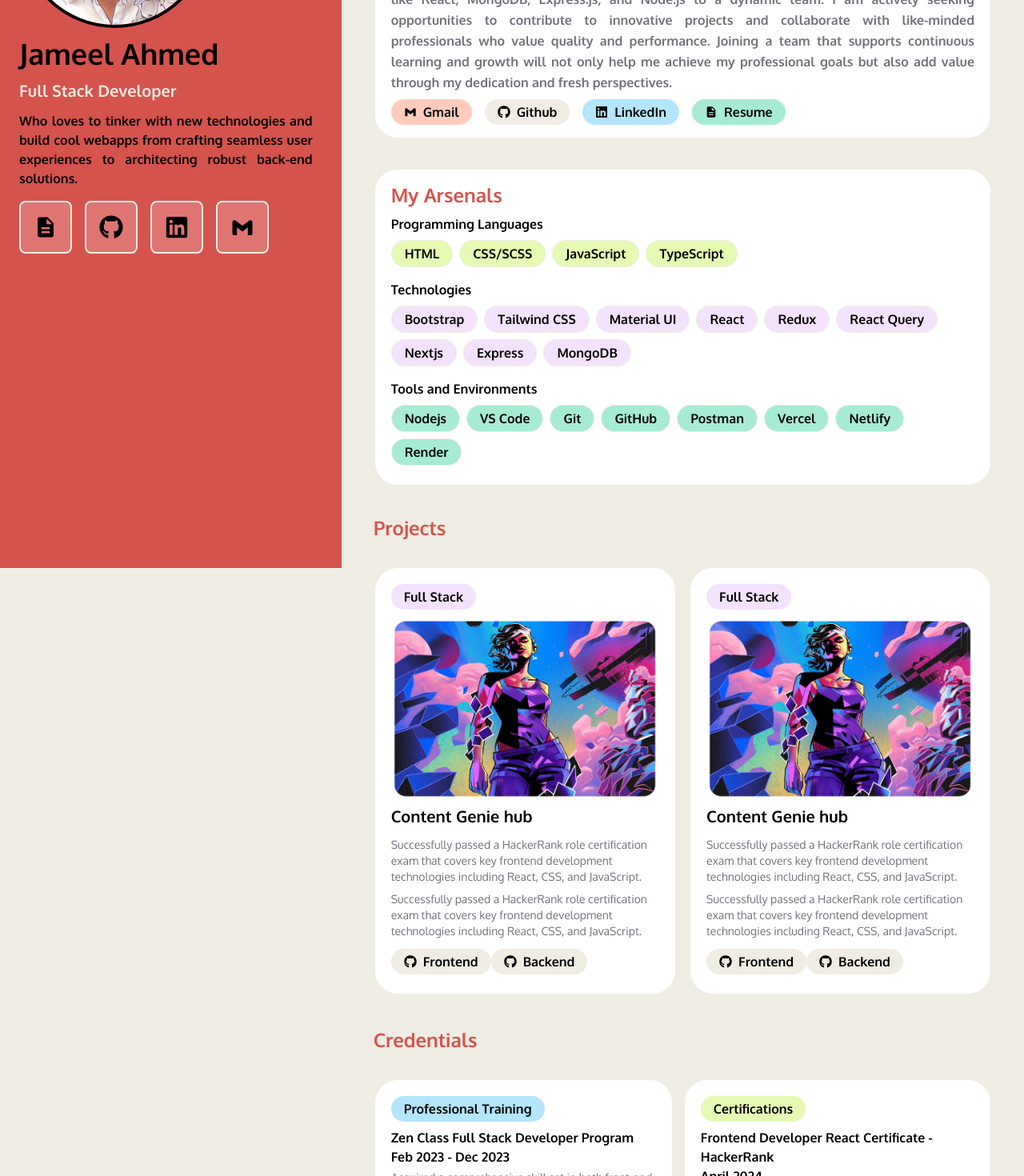
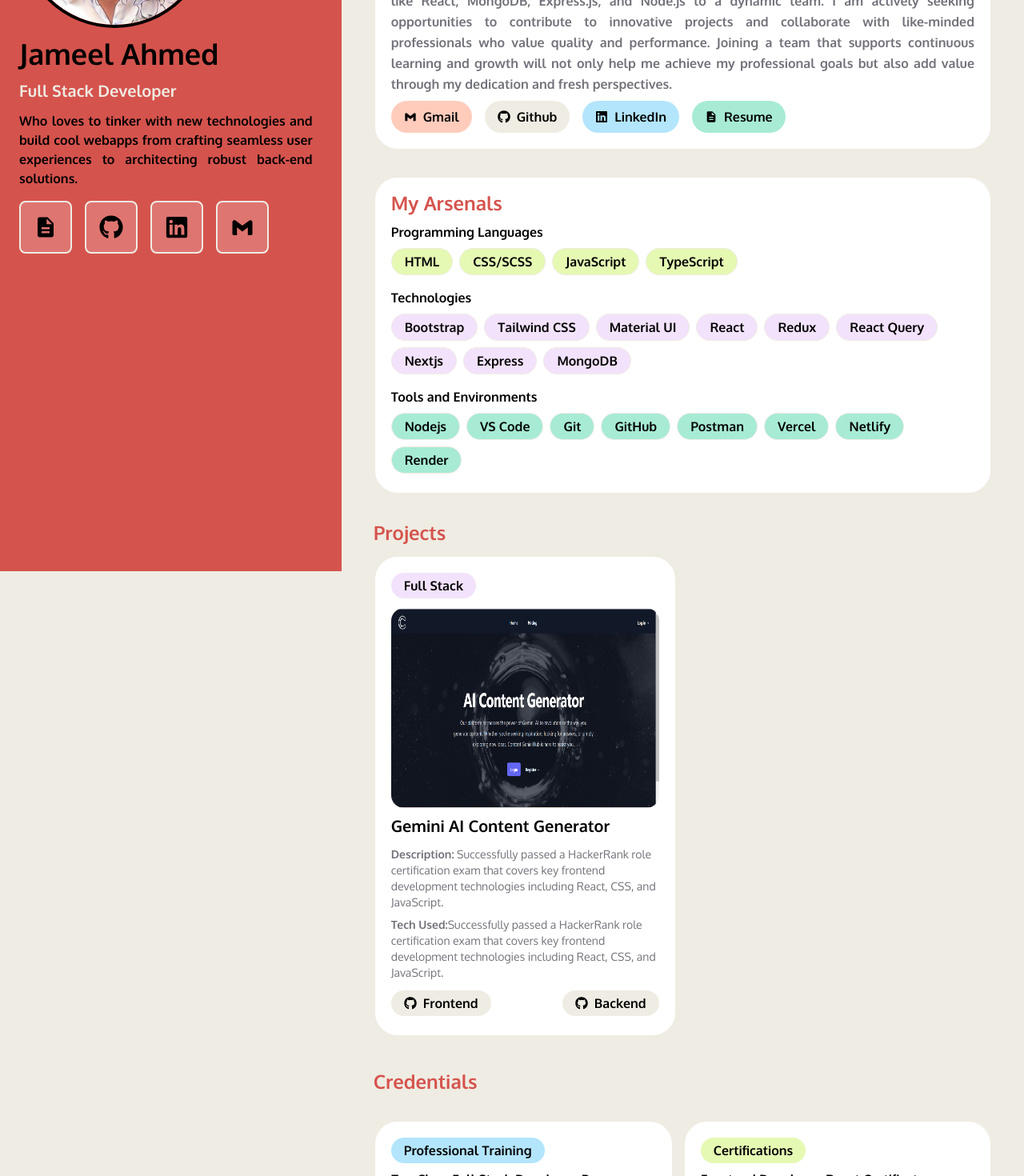
Before and after one commit to jameel-webdev/MyPortfolio, a React (Vite) app: page / in a window 1280 px wide. Shown: the part 280-1750 px from the top of the page at 80% size. Built offline with nearby package versions, Linux system fonts and the light colour scheme.

Commit message:
Projects

```diff
--- /dev/null
+++ b/src/assets/projects.js
@@ -0,0 +1,16 @@
+const projects = [
+  {
+    id: 1,
+    type: "Full Stack",
+    title: "Gemini AI Content Generator",
+    description:
+      "Successfully passed a HackerRank role certification exam that covers key frontend development technologies including React, CSS, and JavaScript.",
+    techstack:
+      "Successfully passed a HackerRank role certification exam that covers key frontend development technologies including React, CSS, and JavaScript.",
+    websiteUrl: "",
+    frontendUrl: "",
+    backenUrl: "",
+  },
+];
+
+export default projects;
--- a/src/components/About.jsx
+++ b/src/components/About.jsx
@@ -8,7 +8,7 @@
       className="border-2 border-custom-sand bg-white rounded-[30px]"
       id="about"
     >
-      <div className="px-5 pt-[10px]">
+      <div className="px-5 py-3">
         <h3 className="text-2xl font-bold text-custom-red">About Me</h3>
         <div className="font-semibold text-zinc-500 text-base leading-relaxed text-justify indent-paragraph pt-1">
           <p>
@@ -30,34 +30,34 @@
             dedication and fresh perspectives.
           </p>
         </div>
-        <div className="mt-2 mb-4 flex flex-wrap gap-4">
+        <div className="my-2 flex flex-wrap gap-4">
           {renderLink(
             "mailto:jameel.webdev@gmail.com",
             <BiLogoGmail />,
             "Send Email",
             "Gmail",
-            "bg-custom-testing"
+            "testing"
           )}
           {renderLink(
             "https://github.com/jameel-webdev",
             <FaGithub />,
             "Github",
             "Github",
-            "bg-custom-bg"
+            "bg"
           )}
           {renderLink(
             "https://linkedin.com/in/jameel-webdev",
             <FaLinkedin />,
             "LinkedIn",
             "LinkedIn",
-            "bg-custom-cloud"
+            "cloud"
           )}
           {renderLink(
             "https://drive.google.com/file/d/1sSkjw_tNft8_fGyvcORaMjlInl79yzsV/view?usp=sharing",
             <MdDescription />,
             "Resume",
             "Resume",
-            "bg-custom-teal"
+            "teal"
           )}
         </div>
       </div>
@@ -69,7 +69,7 @@
   return (
     <a
       href={href}
-      className={`px-4 py-1 flex justify-center items-center gap-2 ${color} rounded-full text-base font-semibold`}
+      className={`px-4 py-2 flex justify-center items-center gap-2 bg-custom-${color} rounded-full text-base font-semibold hover:text-custom-red hover:bg-custom-bg`}
       aria-label={label}
       target="_blank"
       rel="noopener noreferrer"
--- a/src/components/ProjectCard.jsx
+++ b/src/components/ProjectCard.jsx
@@ -1,34 +1,78 @@
 import { FaGithub } from "react-icons/fa";
 import projectIMg from "../assets/Screenshot 2024-04-16 124321.png";
-const ProjectCard = () => {
+import pg from "../assets/cghhomepage.png";
+const ProjectCard = ({ project }) => {
+  const { title, description, type, techstack } = project;
+
+  const getColor = (type) => {
+    switch (type) {
+      case "Full Stack":
+        return "purple";
+      case "Frontend":
+        return "teal";
+      case "Backend":
+        return "testing";
+      default:
+        return "gray";
+    }
+  };
   return (
-    <div className="border-2 border-custom-sand bg-white rounded-[30px] px-5 py-3 my-3 inline-block w-full md:w-[49%]">
-      <span className="font-bold text-base py-1 px-4 rounded-full bg-custom-purple inline-block mt-2 mb-3">
-        Full Stack
+    <div className="border-2 border-custom-sand bg-white rounded-[30px] px-5 py-3 my-3 inline-block w-full lg:w-[49%]">
+      <span
+        className={`font-bold text-base py-1 px-4 rounded-full bg-custom-${getColor(
+          type
+        )} inline-block mt-2 mb-3`}
+      >
+        {type}
       </span>
-      <img
-        src={projectIMg}
-        alt="Project1"
-        className="rounded-2xl h-56 w-full"
-      />
-      <h4 className="text-xl font-bold my-2">Content Genie hub</h4>
+      <img src={pg} alt="Project1" className="rounded-2xl w-full h-[250px]" />
+      <h4 className="text-xl font-bold my-2">{title}</h4>
       <div className="text-sm text-zinc-500 py-1">
-        Successfully passed a HackerRank role certification exam that covers key
-        frontend development technologies including React, CSS, and JavaScript.
+        <span className="font-bold">Description:</span> {description}
       </div>
       <div className="text-sm text-zinc-500 py-1">
-        Successfully passed a HackerRank role certification exam that covers key
-        frontend development technologies including React, CSS, and JavaScript.
+        <span className="font-bold">Tech Used:</span>
+        {techstack}
       </div>
-      <div className="font-bold text-base py-1 px-4 rounded-full bg-custom-bg inline-flex gap-2 items-center mt-2 mb-3">
-        <FaGithub /> Frontend
-      </div>
-      <div className="font-bold text-base py-1 px-4 rounded-full bg-custom-bg inline-flex gap-2 items-center mt-2 mb-3">
-        <FaGithub />
-        Backend
+      <div className="flex justify-between">
+        <a className="font-bold text-base py-1 px-4 rounded-full bg-custom-bg inline-flex gap-2 items-center mt-2 mb-3">
+          <FaGithub /> Frontend
+        </a>
+        <a className="font-bold text-base py-1 px-4 rounded-full bg-custom-bg inline-flex gap-2 items-center mt-2 mb-3">
+          <FaGithub />
+          Backend
+        </a>
       </div>
     </div>
   );
 };
 
 export default ProjectCard;
+// import React from 'react';
+
+// function ProjectCard({ project }) {
+//   const { title, description, type } = project;
+
+//   const getColor = (type) => {
+//     switch(type) {
+//       case 'Fullstack':
+//         return 'blue';
+//       case 'Frontend':
+//         return 'green';
+//       case 'Backend':
+//         return 'red';
+//       default:
+//         return 'gray';
+//     }
+//   };
+
+//   return (
+//     <div style={{ border: `3px solid ${getColor(type)}`, margin: '10px', padding: '20px' }}>
+//       <h3>{title}</h3>
+//       <p>{description}</p>
+//       <span style={{ color: getColor(type) }}>{type}</span>
+//     </div>
+//   );
+// }
+
+// export default ProjectCard;
--- a/src/components/Projects.jsx
+++ b/src/components/Projects.jsx
@@ -1,17 +1,45 @@
+import projects from "../assets/projects";
 import ProjectCard from "./ProjectCard";
 
 const Projects = () => {
   return (
-    <>
-      <div className="my-7" id="projects">
-        <h3 className="text-2xl font-bold text-custom-red mb-5">Projects</h3>
-        <div className="flex justify-between flex-wrap">
-          <ProjectCard />
-          <ProjectCard />
-        </div>
-      </div>
-    </>
+    <div className="my-7" id="projects">
+      <h3 className="text-2xl font-bold text-custom-red">Projects</h3>
+      {projects.map((e) => (
+        <ProjectCard key={e.id} project={e} />
+      ))}
+    </div>
   );
 };
 
 export default Projects;
+{
+  /* <div className="overflow-x-auto whitespace-nowrap">
+        <div className="flex justify-center text-xl font-semibold my-3 gap-4 flex-wrap">
+          <button
+            onClick={() => setFilter("All")}
+            className="px-4 py-2 md:border-2 border-custom-testing hover:border-custom-red rounded-lg bg-custom-testing hover:bg-custom-testing/40"
+          >
+            All
+          </button>
+          <button
+            onClick={() => setFilter("Fullstack")}
+            className="px-4 py-2 md:border-2 border-custom-testing hover:border-custom-red rounded-lg bg-custom-testing hover:bg-custom-testing/40"
+          >
+            Fullstack
+          </button>
+          <button
+            onClick={() => setFilter("Frontend")}
+            className="px-4 py-2 md:border-2 border-custom-testing hover:border-custom-red rounded-lg bg-custom-testing hover:bg-custom-testing/40"
+          >
+            Frontend
+          </button>
+          <button
+            onClick={() => setFilter("Backend")}
+            className="px-4 py-2 md:border-2 border-custom-testing hover:border-custom-red rounded-lg bg-custom-testing hover:bg-custom-testing/40"
+          >
+            Backend
+          </button>
+        </div>
+      </div> */
+}
--- a/src/components/Skills.jsx
+++ b/src/components/Skills.jsx
@@ -1,7 +1,7 @@
 const Skills = () => {
   return (
     <div
-      className="border-2 border-custom-sand bg-white rounded-[30px] my-9"
+      className="border-2 border-custom-sand bg-white rounded-[30px] my-8"
       id="skills"
     >
       <div className="px-5 py-4">
```
Also changed, not shown: src/assets/cghhomepage.png (added).
